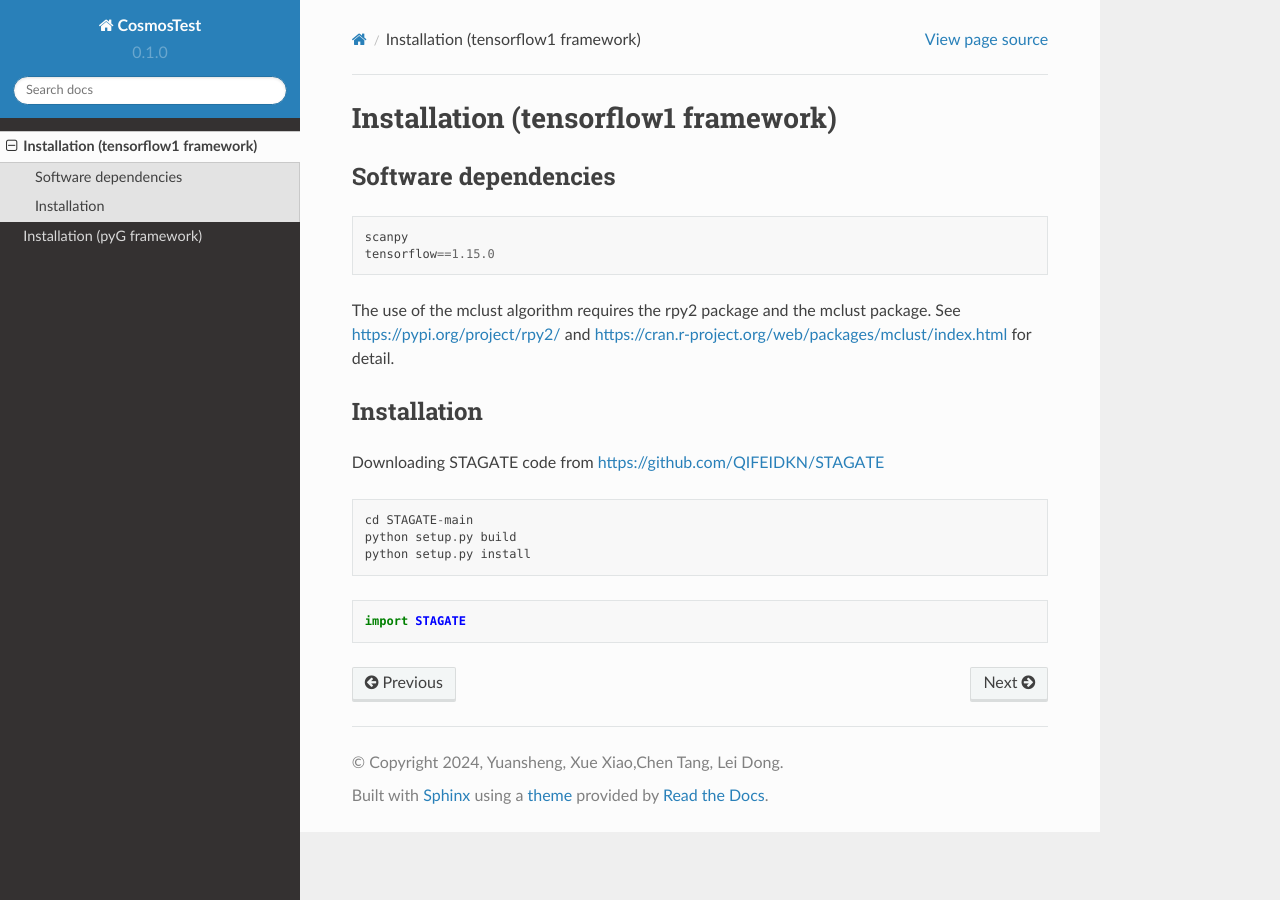
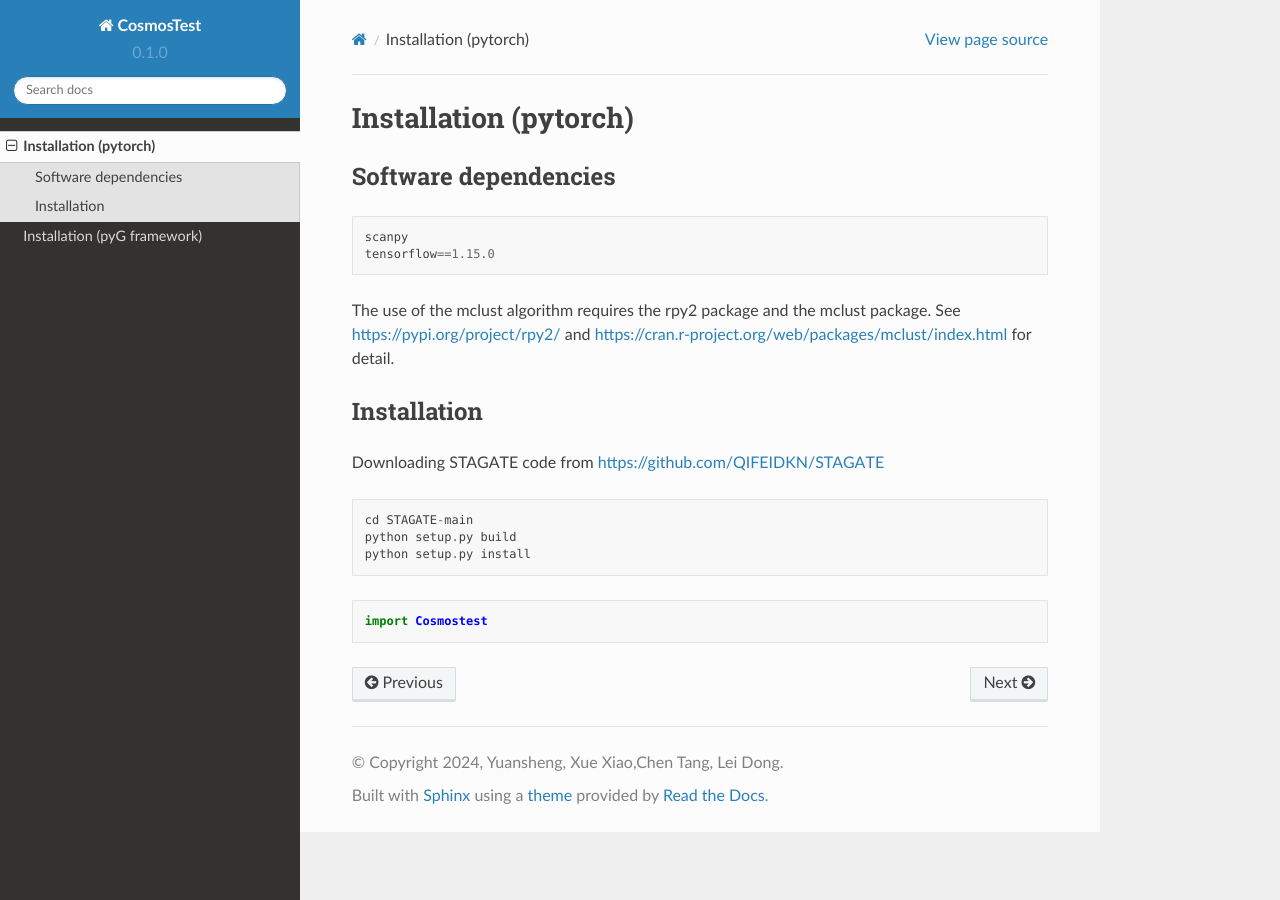
Before and after one commit to snowriverxiao/cosmostest, a Sphinx documentation site: the page built from docs/source/Installation.rst, in a window 1280 px wide. Built offline with Sphinx 7.4.7 and the Read the Docs theme 2.0.0, drawn with Linux system fonts in a browser that asks for light colours; pages that are not in the unit, such as notebooks, are missing from menus.

Commit message:
Update Installation.rst

```diff
--- a/docs/source/Installation.rst
+++ b/docs/source/Installation.rst
@@ -1,9 +1,9 @@
-.. StaGATE documentation master file, created by
+.. Cosmostest documentation master file, created by
    sphinx-quickstart on Thu Sep 16 19:43:51 2021.
    You can adapt this file completely to your liking, but it should at least
    contain the root `toctree` directive.
 
-Installation (tensorflow1 framework)
+Installation (pytorch)
 ============
 
 Software dependencies
@@ -28,4 +28,4 @@ Downloading STAGATE code from https://github.com/QIFEIDKN/STAGATE
 
 .. code-block:: python
 
-   import STAGATE
+   import Cosmostest
```
